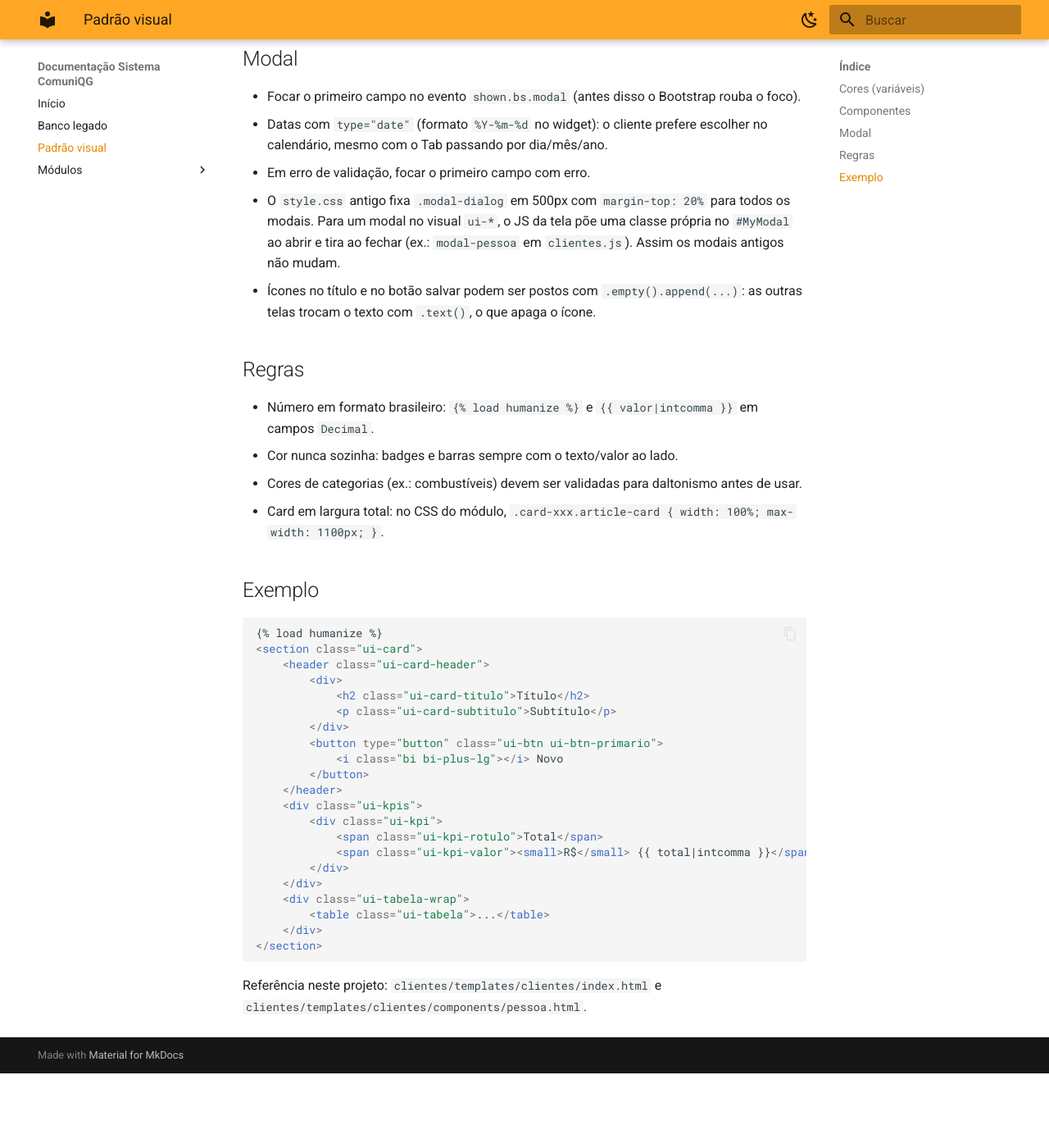
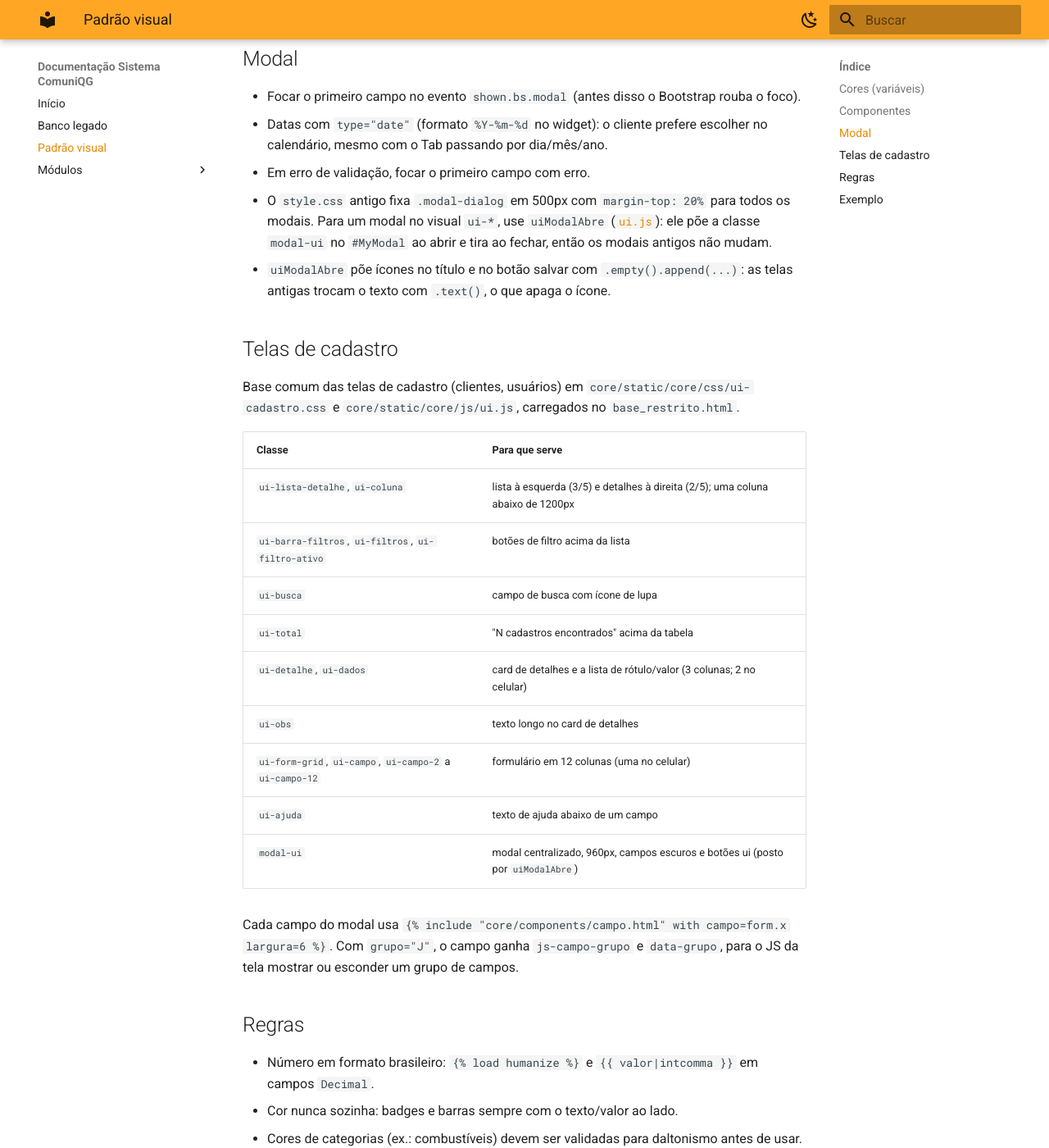
Before and after one commit to OswaldoSoares/comuniqg, an MkDocs documentation site: the page built from docs/docs/padrao-visual.md, in a window 1280 px wide and 1400 px high, scrolled down 2124 px. Shown: the whole window at 82% size. Built offline with MkDocs 1.6.1 and Material for MkDocs 9.7.7, drawn with Linux system fonts in a browser that asks for light colours; before the commit the page ends 3433 px from its top, so only the background shows below that.

Commit message:
docs: ui.js, telas de cadastro e clientes depois da refatoração
Página do ui.js, seção Telas de cadastro no padrão visual (classes do
ui-cadastro.css e o core/components/campo.html) e páginas de clientes
sem as funções que foram para o ui.js. Remove a regra article-card,
que é do efetiva.

Co-Authored-By: Claude Opus 5.5 <noreply@anthropic.com>

````diff
--- /dev/null
+++ b/docs/docs/core/ui-js.md
@@ -0,0 +1,33 @@
+# `ui.js`
+
+Arquivo: `core/static/core/js/ui.js`, carregado em `core/templates/core/base_restrito.html` depois do `ajax.js`. Funções comuns às telas de cadastro no padrão ui (clientes, usuários). Usa jQuery, o modal `#MyModal` do Bootstrap 3 e `mostrarToast` (`base.js`).
+
+## Funções
+
+| Função | O que faz |
+|---|---|
+| `uiAjax(url, type, data, sucessoCallback)` | Igual ao `executarAjax` (`ajax.js`): mostra o loader e, em erro, mostra um toast. A diferença é que **não volta ao topo da página**, para não perder a posição na lista. |
+| `uiSessaoExpirada(data)` | Se a resposta não for JSON (o Django devolveu a tela de login), recarrega a página e retorna `true`. Toda resposta de ajax deve passar por ela. |
+| `uiFocaCampo(modal)` | Foca o primeiro campo com erro (dentro de `.ui-campo`) ou, sem erro, o primeiro campo visível. |
+| `uiModalForm(modal, opcoes)` | Liga o formulário do modal: chama `opcoes.aoCarregar(modal)`, liga o botão salvar e envia por POST com `opcoes.dadosExtras()`. Se a resposta tiver `html_form`, troca o formulário (com os erros) e liga de novo; senão, fecha o modal e chama `opcoes.aoSalvar(data)`. |
+| `uiModalAbre(opcoes)` | Abre o `#MyModal` no visual ui: título com `opcoes.icone`, botão SALVAR com ✓, `opcoes.html` no corpo, foco no campo depois de abrir e a classe `modal-ui` enquanto o modal está aberto. Repassa as opções para `uiModalForm`. |
+
+## Exemplo
+
+```javascript
+uiAjax(botao.data("url"), "GET", {id_usuario: id}, function(data) {
+    if (uiSessaoExpirada(data)) {
+        return;
+    }
+    uiModalAbre({
+        titulo: "ALTERAR USUÁRIO",
+        icone: "bi-pencil-square",
+        html: data["modal_html"],
+        aoCarregar: function(modal) { /* máscaras etc. (opcional) */ },
+        dadosExtras: function() { return {filtro: "ATIVOS"}; },
+        aoSalvar: usuariosAtualiza,
+    });
+});
+```
+
+O servidor responde ao POST com `{"html_form": ...}` quando há erro, ou com o JSON que `aoSalvar` aplica na tela (lista, card, `mensagem` e `tipo` para o toast).
--- a/docs/docs/padrao-visual.md
+++ b/docs/docs/padrao-visual.md
@@ -50,15 +50,32 @@ Padrão copiado do projeto efetiva para modernizar o sistema aos poucos. A refer
 - Focar o primeiro campo no evento `shown.bs.modal` (antes disso o Bootstrap rouba o foco).
 - Datas com `type="date"` (formato `%Y-%m-%d` no widget): o cliente prefere escolher no calendário, mesmo com o Tab passando por dia/mês/ano.
 - Em erro de validação, focar o primeiro campo com erro.
-- O `style.css` antigo fixa `.modal-dialog` em 500px com `margin-top: 20%` para todos os modais. Para um modal no visual `ui-*`, o JS da tela põe uma classe própria no `#MyModal` ao abrir e tira ao fechar (ex.: `modal-pessoa` em `clientes.js`). Assim os modais antigos não mudam.
-- Ícones no título e no botão salvar podem ser postos com `.empty().append(...)`: as outras telas trocam o texto com `.text()`, o que apaga o ícone.
+- O `style.css` antigo fixa `.modal-dialog` em 500px com `margin-top: 20%` para todos os modais. Para um modal no visual `ui-*`, use `uiModalAbre` ([`ui.js`](core/ui-js.md)): ele põe a classe `modal-ui` no `#MyModal` ao abrir e tira ao fechar, então os modais antigos não mudam.
+- `uiModalAbre` põe ícones no título e no botão salvar com `.empty().append(...)`: as telas antigas trocam o texto com `.text()`, o que apaga o ícone.
+
+## Telas de cadastro
+
+Base comum das telas de cadastro (clientes, usuários) em `core/static/core/css/ui-cadastro.css` e `core/static/core/js/ui.js`, carregados no `base_restrito.html`.
+
+| Classe | Para que serve |
+|---|---|
+| `ui-lista-detalhe`, `ui-coluna` | lista à esquerda (3/5) e detalhes à direita (2/5); uma coluna abaixo de 1200px |
+| `ui-barra-filtros`, `ui-filtros`, `ui-filtro-ativo` | botões de filtro acima da lista |
+| `ui-busca` | campo de busca com ícone de lupa |
+| `ui-total` | "N cadastros encontrados" acima da tabela |
+| `ui-detalhe`, `ui-dados` | card de detalhes e a lista de rótulo/valor (3 colunas; 2 no celular) |
+| `ui-obs` | texto longo no card de detalhes |
+| `ui-form-grid`, `ui-campo`, `ui-campo-2` a `ui-campo-12` | formulário em 12 colunas (uma no celular) |
+| `ui-ajuda` | texto de ajuda abaixo de um campo |
+| `modal-ui` | modal centralizado, 960px, campos escuros e botões ui (posto por `uiModalAbre`) |
+
+Cada campo do modal usa `{% include "core/components/campo.html" with campo=form.x largura=6 %}`. Com `grupo="J"`, o campo ganha `js-campo-grupo` e `data-grupo`, para o JS da tela mostrar ou esconder um grupo de campos.
 
 ## Regras
 
 - Número em formato brasileiro: `{% load humanize %}` e `{{ valor|intcomma }}` em campos `Decimal`.
 - Cor nunca sozinha: badges e barras sempre com o texto/valor ao lado.
 - Cores de categorias (ex.: combustíveis) devem ser validadas para daltonismo antes de usar.
-- Card em largura total: no CSS do módulo, `.card-xxx.article-card { width: 100%; max-width: 1100px; }`.
 
 ## Exemplo
 
````
Also changed, not shown: docs/docs/clientes/index.md (+3 -4 lines), docs/docs/clientes/javascript.md (+4 -7 lines).
